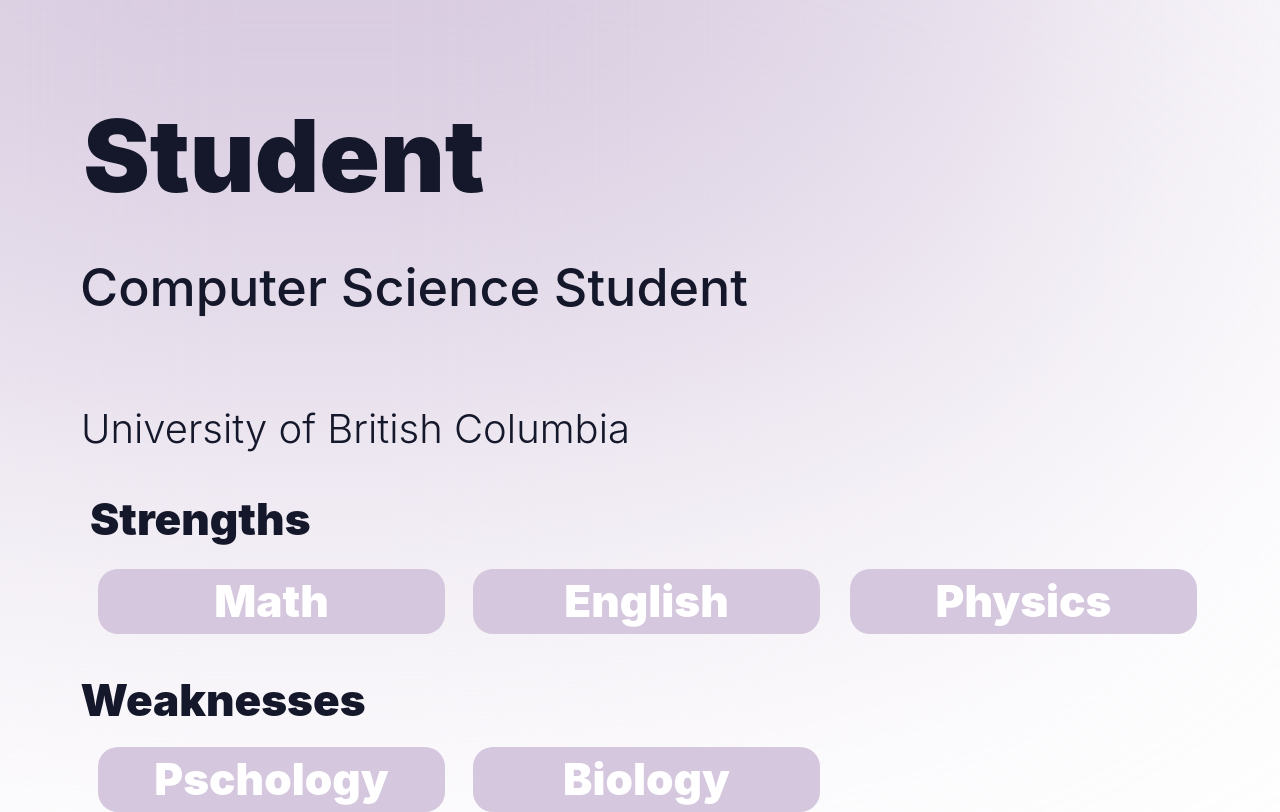
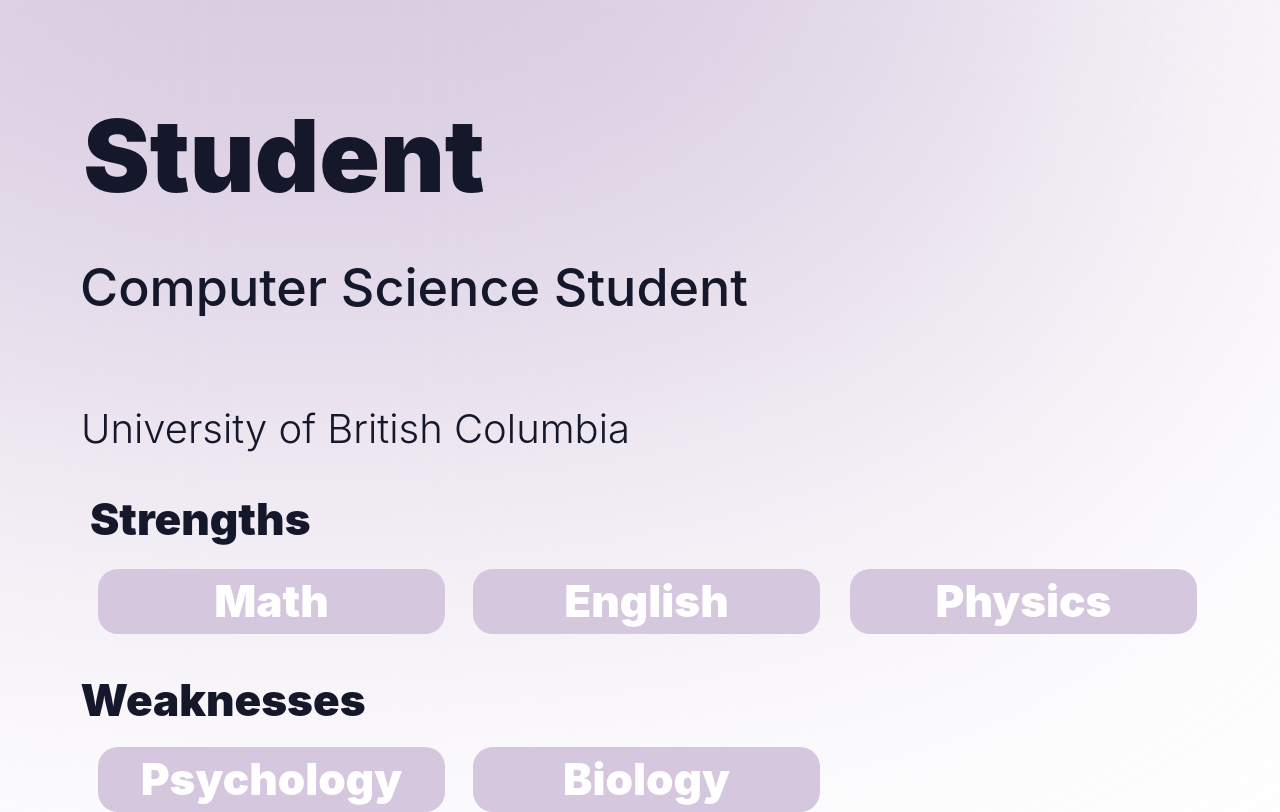
Before and after one commit to leowang801/produhacks-team1-2023, a React (Create React App) app in the folder course4you/: page /pages/user/profile in a window 1280 px wide. Built offline with nearby package versions, Linux system fonts and the light colour scheme.

Commit message:
final changes

```diff
--- a/course4you/src/pages/user/profile.js
+++ b/course4you/src/pages/user/profile.js
@@ -77,7 +77,7 @@
 
           <div className='rect4 s-w-wrapper'>
               <div className='strength-box'>
-              Pschology
+              Psychology
               </div>
           </div>
 
```
